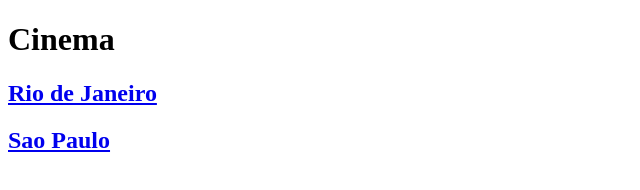
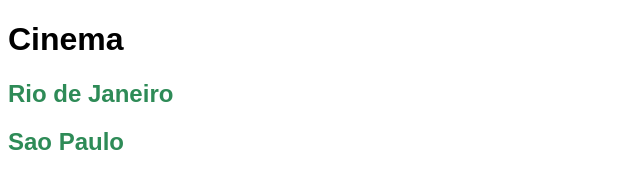
Before and after one commit to ongacarol/introducao-ao-HTML-CSS, a website: page primeiro_exercicio_cinema/index.html in a window 1280 px wide. Shown: the whole page, without its empty margins (0-640 px from the left). Drawn offline with Linux system fonts and the light colour scheme; the site is published under a folder, as on GitHub Pages, so addresses that start at the root find nothing.

Commit message:
add parcel

```diff
--- a/primeiro_exercicio_cinema/index.html
+++ b/primeiro_exercicio_cinema/index.html
@@ -5,13 +5,13 @@
     <meta http-equiv="X-UA-Compatible" content="IE=edge">
     <meta name="viewport" content="width=device-width, initial-scale=1.0">
     <title>Cinema</title>
-    <link rel="stylesheet" href="/css/style.css">
+    <link rel="stylesheet" href="css/style.css" />
 </head>
 <body>
 <h1>Cinema</h1>
 
-<h2><a href="/estados/rj.html">Rio de Janeiro</a></h2>
-<h2><a href="/estados/sp.html">Sao Paulo</a></h2>
+<h2><a href="estados/rj.html">Rio de Janeiro</a></h2>
+<h2><a href="estados/sp.html">Sao Paulo</a></h2>
 
 </body>
 </html>
```
Also changed, not shown: package.json (added, +28 -0 lines), primeiro_exercicio_cinema/estados/rj.html (+2 -2 lines), primeiro_exercicio_cinema/estados/sp.html (+2 -2 lines), README.md, pseudo_classes/index.html (renamed from pseudo-classes/index.html), pseudo_classes/style.css (renamed from pseudo-classes/style.css), 2 other files.
